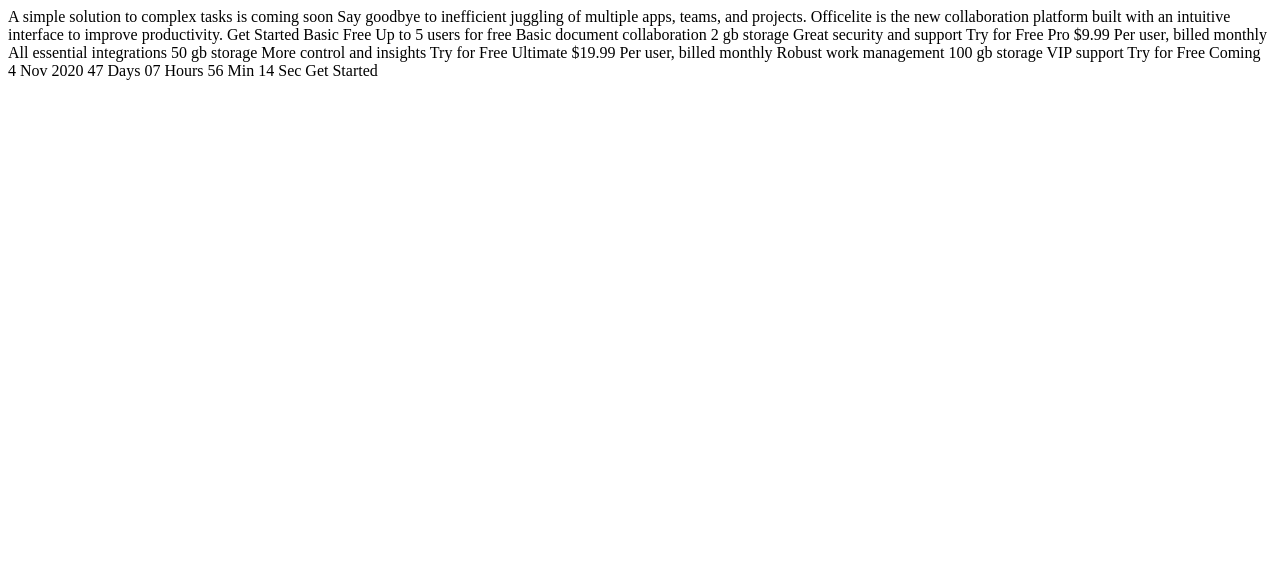
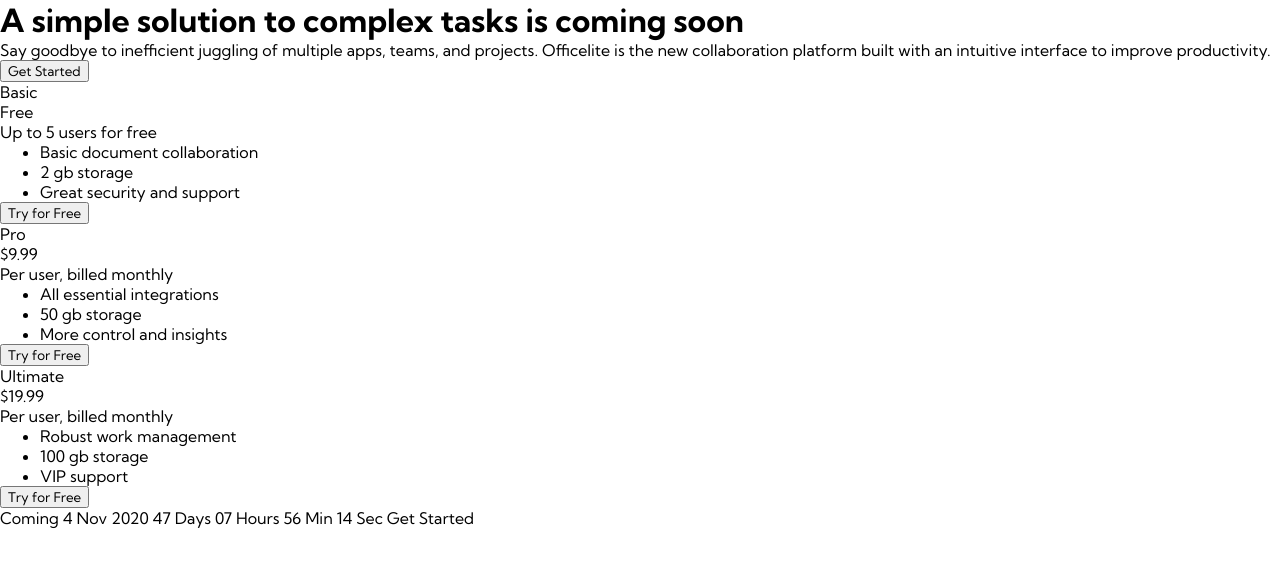
Before and after one commit to soltaniworld/mock-up-04-officelite-coming-soon-site, a plain HTML site: page index.html in a window 1280 px wide. Drawn offline with Linux system fonts and the light colour scheme.

Commit message:
just added containers

```diff
--- /dev/null
+++ b/css/main.sass
@@ -0,0 +1,14 @@
+// || VARIABLES
+@import 'variables.sass'
+
+    // || TYPOGRAPHY
+*
+    font-family: 'Kumbh Sans', sans-serif
+    margin: 0
+    pardding: 0
+    // box-sizing: border-box
+
+.intro
+    // border: 1px solid #000
+
+.main-container
--- /dev/null
+++ b/css/variables.sass
@@ -0,0 +1,7 @@
+// ----- COLORS ----
+$blue_purple_light: #829cff
+$blue_royal: #5175FF
+$grey_navy: #333950
+$grey_charcoal: #25293a
+$grey_light: #747b95
+$orange: #f05b5b
--- a/index.html
+++ b/index.html
@@ -6,40 +6,104 @@
 
   <link rel="icon" type="image/png" sizes="32x32" href="./assets/favicon-32x32.png">
 
+    <!-- font import -->
+    <link href="https://fonts.googleapis.com/css2?family=Kumbh+Sans:wght@400;700&display=swap" rel="stylesheet">
+    <!-- CSS links-->
+    <link rel="stylesheet" href="css/main.css">
+
   <title>Frontend Mentor | Officelite coming soon site</title>
 </head>
 <body>
+  <div class="main-container">
+
+    <div class="intro intro-container">
+      <h1 class="intro__title">
         A simple solution to complex tasks is coming soon
+      </h1>
 
+      <p class="intro__para">
         Say goodbye to inefficient juggling of multiple apps, teams, and projects. Officelite is the new
         collaboration platform built with an intuitive interface to improve productivity.
+      </p>
 
-  Get Started
+      <button class="intro__btn">Get Started</button>
+    </div>
 
+    <div class="plans plans-container">
+      <div class="plans-plan plans-plan--free">
+        <div class="plans-plan__title">
           Basic
+        </div>
+        <div class="plans-plan__price">
           Free
+        </div>
+        <div class="plans-plan__user-limit">
           Up to 5 users for free
+        </div>
+        <ul class="plans-plan__feat">
+          <li class="plans-plan__feat-item">
             Basic document collaboration
+          </li>
+          <li class="plans-plan__feat-item">
             2 gb storage
+          </li>
+          <li class="plans-plan__feat-item">
             Great security and support
-  Try for Free
+          </li>
+        </ul>
+        <button class="plans-plan__btn">Try for Free</button>
+      </div>
 
+      <div class="plans-plan plans-plan--basic">
+        <div class="plans-plan__title">
           Pro
+        </div>
+        <div class="plans-plan__price">
           $9.99
+        </div>
+        <div class="plans-plan__user-limit">
           Per user, billed monthly
+        </div>
+        <ul class="plans-plan__feat">
+          <li class="plans-plan__feat-item">
             All essential integrations
+          </li>
+          <li class="plans-plan__feat-item">
             50 gb storage
+          </li>
+          <li class="plans-plan__feat-item">
             More control and insights
-  Try for Free
+          </li>
+        </ul>
+        <button class="plans-plan__btn">Try for Free</button>
+      </div>
 
+      <div class="plans-plan plans-plan--ultimate">
+        <div class="plans-plan__title">
           Ultimate
+        </div>
+        <div class="plans-plan__price">
           $19.99
+        </div>
+        <div class="plans-plan__user-limit">
           Per user, billed monthly
+        </div>
+        <ul class="plans-plan__feat">
+          <li class="plans-plan__feat-item">
             Robust work management
+          </li>
+          <li class="plans-plan__feat-item">
             100 gb storage
+          </li>
+          <li class="plans-plan__feat-item">
             VIP support
-  Try for Free
+          </li>
+        </ul>
+        <button class="plans-plan__btn">Try for Free</button>
+      </div>
+    </div>
 
+    <div class="counter counter-container">
       <!-- If you're choosing to make this date dynamic, set it to 30 days in the future from the moment the visitor views the page -->
       Coming 4 Nov 2020
 
@@ -49,5 +113,7 @@
       56 Min
       14 Sec
       Get Started
+    </div>
+  </div>
 </body>
 </html>
```
Also changed, not shown: sign-up.html (+5 -0 lines), css/main.css (added), css/variables.css (added), 2 other files. Lines whose indentation alone changed are shown as unchanged.
